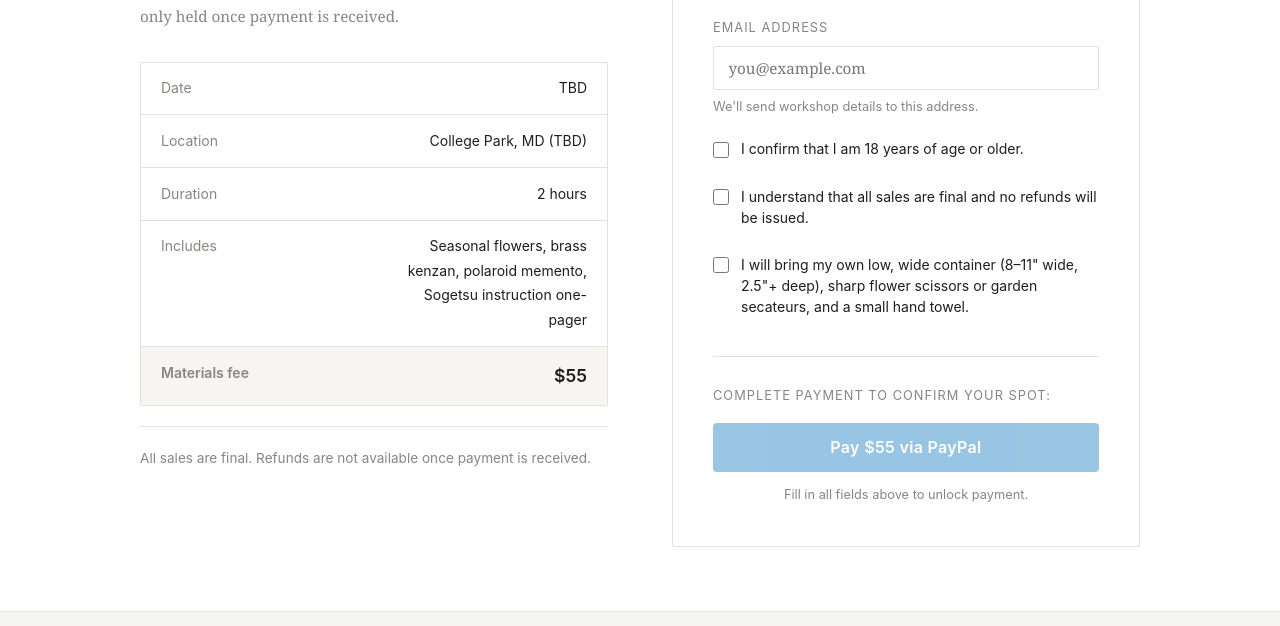
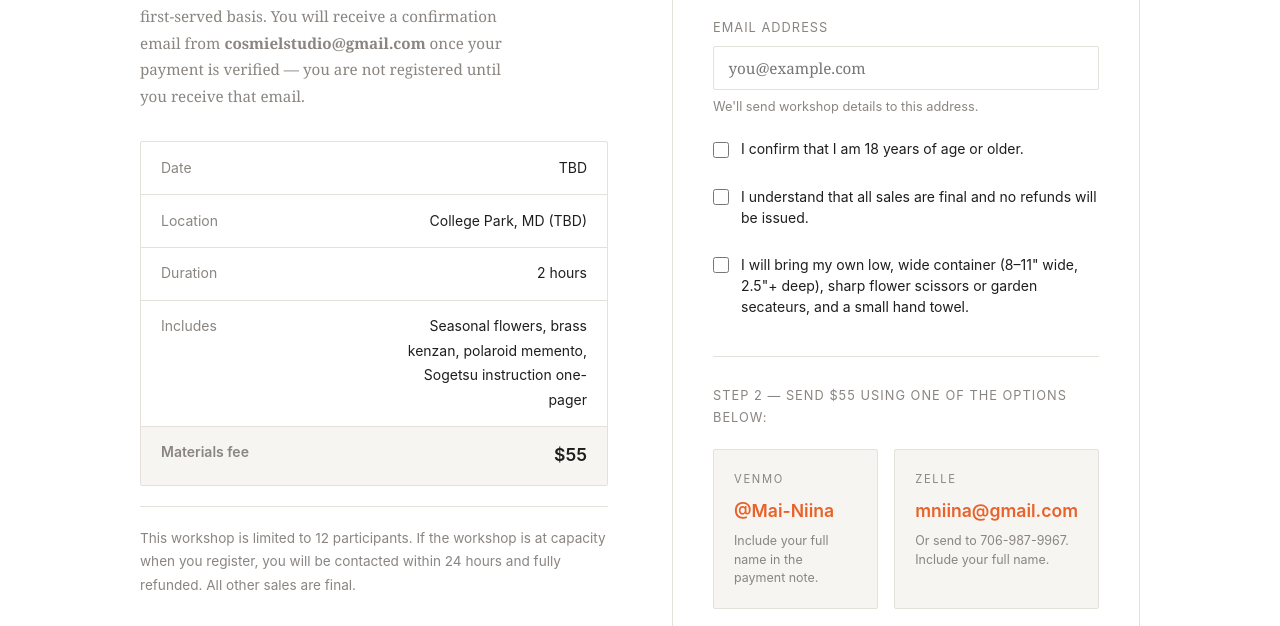
Before and after one commit to mniina/Cosmieldemo, a plain HTML site: page register.html in a window 1280 px wide. Shown: the part 455-1081 px from the top of the page. Drawn offline with Linux system fonts and the light colour scheme.

Commit message:
Replace PayPal with Venmo and Zelle, add capacity disclaimer
Co-Authored-By: Claude Sonnet 4.6 <noreply@anthropic.com>

```diff
--- a/register.css
+++ b/register.css
@@ -158,36 +158,66 @@
   margin-bottom: 1rem;
 }
 
-.paypal-btn {
-  width: 100%;
-  background: #0070ba;
-  color: white;
-  border: none;
-  border-radius: 4px;
-  padding: 0.9rem;
-  font-size: 1rem;
-  font-family: -apple-system, sans-serif;
-  font-weight: 600;
-  cursor: pointer;
-  transition: background 0.2s, opacity 0.2s;
-  letter-spacing: 0.02em;
+.payment-section {
+  margin-top: 2rem;
+  border-top: 1px solid var(--border);
+  padding-top: 1.75rem;
 }
 
-.paypal-btn:hover:not(:disabled) {
-  background: #005ea6;
+.payment-label {
+  font-size: 0.8rem;
+  text-transform: uppercase;
+  letter-spacing: 0.08em;
+  font-family: -apple-system, sans-serif;
+  color: var(--muted);
+  margin-bottom: 1.25rem;
 }
 
-.paypal-btn:disabled {
-  opacity: 0.4;
-  cursor: not-allowed;
+.payment-options {
+  display: grid;
+  grid-template-columns: 1fr 1fr;
+  gap: 1rem;
+  margin-bottom: 1.25rem;
 }
 
-.paypal-hint {
-  font-size: 0.8rem;
+.payment-option {
+  background: var(--warm-white);
+  border: 1px solid var(--border);
+  padding: 1.25rem;
+  border-radius: 2px;
+}
+
+.payment-method {
+  font-size: 0.7rem;
+  text-transform: uppercase;
+  letter-spacing: 0.15em;
+  font-family: -apple-system, sans-serif;
+  color: var(--muted);
+  margin-bottom: 0.35rem;
+}
+
+.payment-handle {
+  font-size: 1.1rem;
+  font-family: -apple-system, sans-serif;
+  color: var(--gold);
+  font-weight: 600;
+  margin-bottom: 0.35rem;
+}
+
+.payment-note {
+  font-size: 0.78rem;
   color: var(--muted);
   font-family: -apple-system, sans-serif;
-  text-align: center;
-  margin-top: 0.75rem;
+  line-height: 1.5;
+}
+
+.payment-confirm-note {
+  font-size: 0.82rem;
+  color: var(--muted);
+  font-family: -apple-system, sans-serif;
+  line-height: 1.6;
+  border-top: 1px solid var(--border);
+  padding-top: 1rem;
 }
 
 @media (max-width: 768px) {
--- a/register.html
+++ b/register.html
@@ -24,7 +24,7 @@
       <div class="register-info">
         <p class="eyebrow">Sogetsu Ikebana Workshop</p>
         <h1>Reserve Your Spot</h1>
-        <p class="register-sub">Fill in your details, then complete payment via PayPal to confirm your registration. Your spot is only held once payment is received.</p>
+        <p class="register-sub">Fill in your details, then complete payment via Venmo or Zelle. Spots are confirmed on a first-paid, first-served basis. You will receive a confirmation email from <strong>cosmielstudio@gmail.com</strong> once your payment is verified — you are not registered until you receive that email.</p>
 
         <div class="summary-card">
           <div class="summary-row">
@@ -49,7 +49,7 @@
           </div>
         </div>
 
-        <p class="refund-note">All sales are final. Refunds are not available once payment is received.</p>
+        <p class="refund-note">This workshop is limited to 12 participants. If the workshop is at capacity when you register, you will be contacted within 24 hours and fully refunded. All other sales are final.</p>
       </div>
 
       <div class="register-form-wrap">
@@ -87,22 +87,21 @@
             <label for="bring-confirm">I will bring my own low, wide container (8–11" wide, 2.5"+ deep), sharp flower scissors or garden secateurs, and a small hand towel.</label>
           </div>
 
-          <div class="paypal-section">
-            <p class="paypal-label">Complete payment to confirm your spot:</p>
-            <!-- Replace action email with your PayPal email when ready -->
-            <form action="https://www.paypal.com/cgi-bin/webscr" method="post" target="_blank" id="paypal-form">
-              <input type="hidden" name="cmd" value="_xclick" />
-              <input type="hidden" name="business" value="YOUR_PAYPAL_EMAIL@example.com" />
-              <input type="hidden" name="item_name" value="Ikebana Workshop — Cosmiel" />
-              <input type="hidden" name="amount" value="55.00" />
-              <input type="hidden" name="currency_code" value="USD" />
-              <input type="hidden" name="return" value="confirmation.html" />
-              <input type="hidden" name="no_shipping" value="1" />
-              <button type="submit" class="paypal-btn" id="paypal-btn" disabled>
-                Pay $55 via PayPal
-              </button>
-            </form>
-            <p class="paypal-hint">Fill in all fields above to unlock payment.</p>
+          <div class="payment-section">
+            <p class="payment-label">Step 2 — Send $55 using one of the options below:</p>
+            <div class="payment-options">
+              <div class="payment-option">
+                <p class="payment-method">Venmo</p>
+                <p class="payment-handle">@Mai-Niina</p>
+                <p class="payment-note">Include your full name in the payment note.</p>
+              </div>
+              <div class="payment-option">
+                <p class="payment-method">Zelle</p>
+                <p class="payment-handle">mniina@gmail.com</p>
+                <p class="payment-note">Or send to 706-987-9967. Include your full name.</p>
+              </div>
+            </div>
+            <p class="payment-confirm-note">You will receive a confirmation email from cosmielstudio@gmail.com within 24 hours once your payment is verified. If the workshop is at capacity, you will be fully refunded.</p>
           </div>
 
         </form>
@@ -124,26 +123,6 @@
   </footer>
 
   <script>
-    const form = document.getElementById("register-form");
-    const paypalBtn = document.getElementById("paypal-btn");
-    const hint = document.querySelector(".paypal-hint");
-
-    function checkFormReady() {
-      const allFilled =
-        form["first-name"].value.trim() &&
-        form["last-name"].value.trim() &&
-        form["email"].value.trim() &&
-        form["age-confirm"].checked &&
-        form["refund-confirm"].checked &&
-        form["bring-confirm"].checked;
-
-      paypalBtn.disabled = !allFilled;
-      hint.style.display = allFilled ? "none" : "block";
-    }
-
-    form.addEventListener("input", checkFormReady);
-    form.addEventListener("change", checkFormReady);
-
     function handleSubmit(e) {
       e.preventDefault();
     }
```
